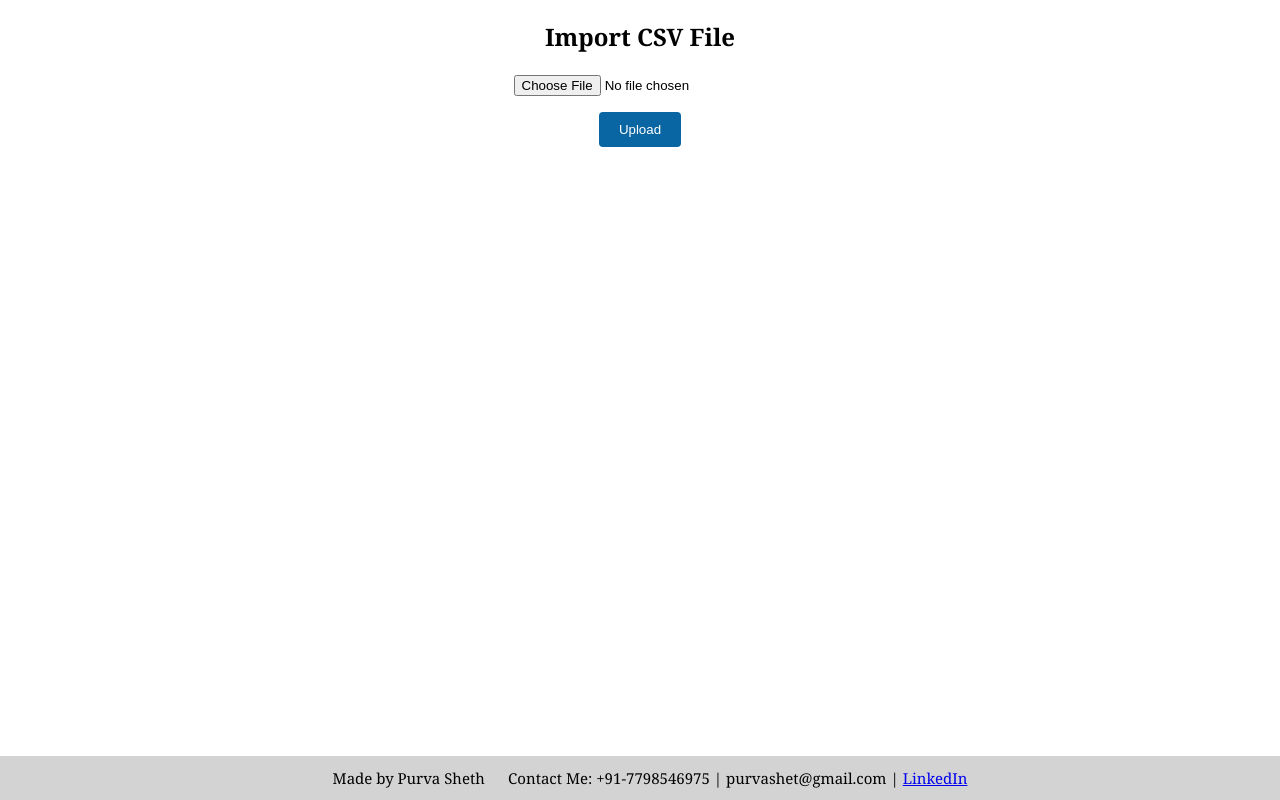
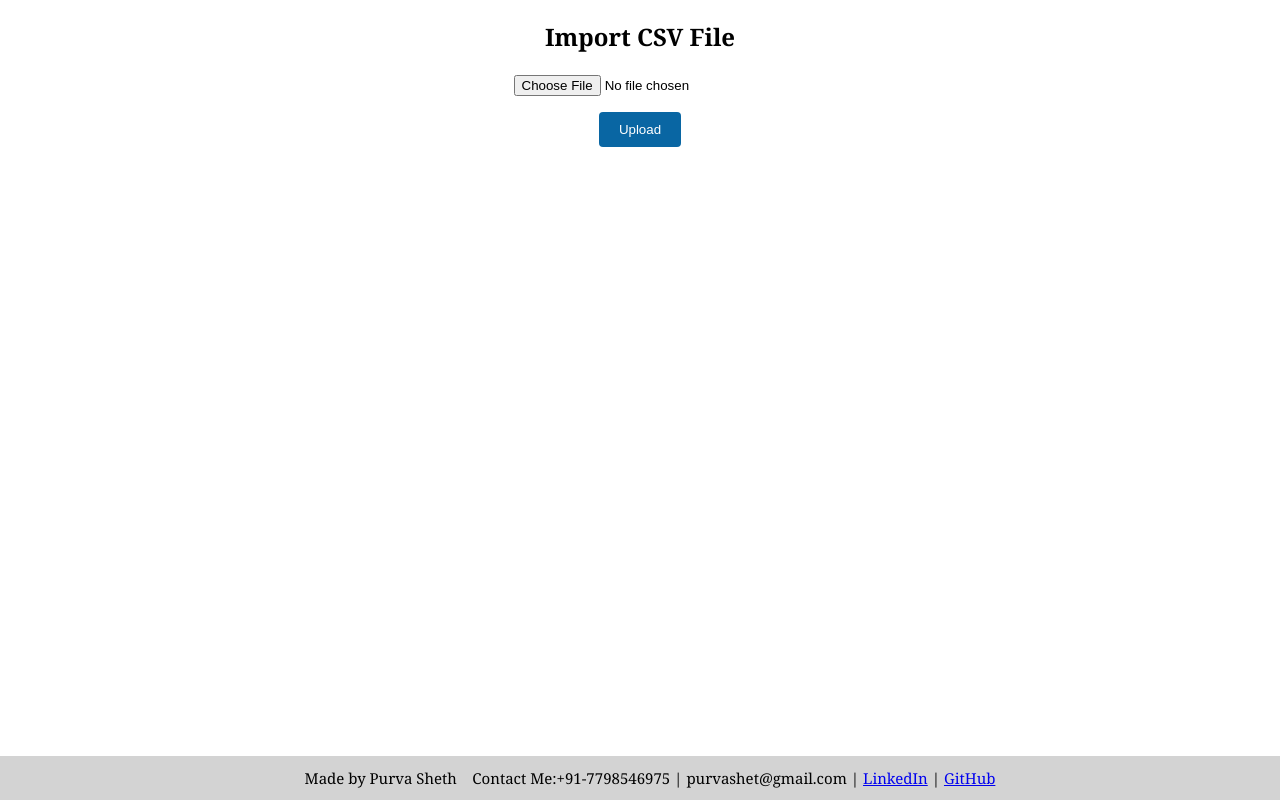
Before and after one commit to purvasheth/BE-Quiz, a React (Create React App) app: page / in a window 1280 px wide. Built offline with nearby package versions, Linux system fonts and the light colour scheme.

Commit message:
Update footer

```diff
--- a/src/App.js
+++ b/src/App.js
@@ -77,9 +77,10 @@ class App extends React.Component {
             position: !this.state.data && "fixed",
           }}
         >
-          Made by Purva Sheth &nbsp;&nbsp;&nbsp;&nbsp; Contact Me:
-          +91-7798546975 | purvashet@gmail.com |{" "}
-          <a href="https://linkedin.com/in/purva-sheth-41938a167">LinkedIn</a>
+          Made by Purva Sheth &nbsp;&nbsp; Contact Me:+91-7798546975 |
+          purvashet@gmail.com |{" "}
+          <a href="https://linkedin.com/in/purva-sheth-41938a167">LinkedIn</a> |{" "}
+          <a href="https://github.com/purvasheth">GitHub</a>
         </div>
       </div>
     );
```
